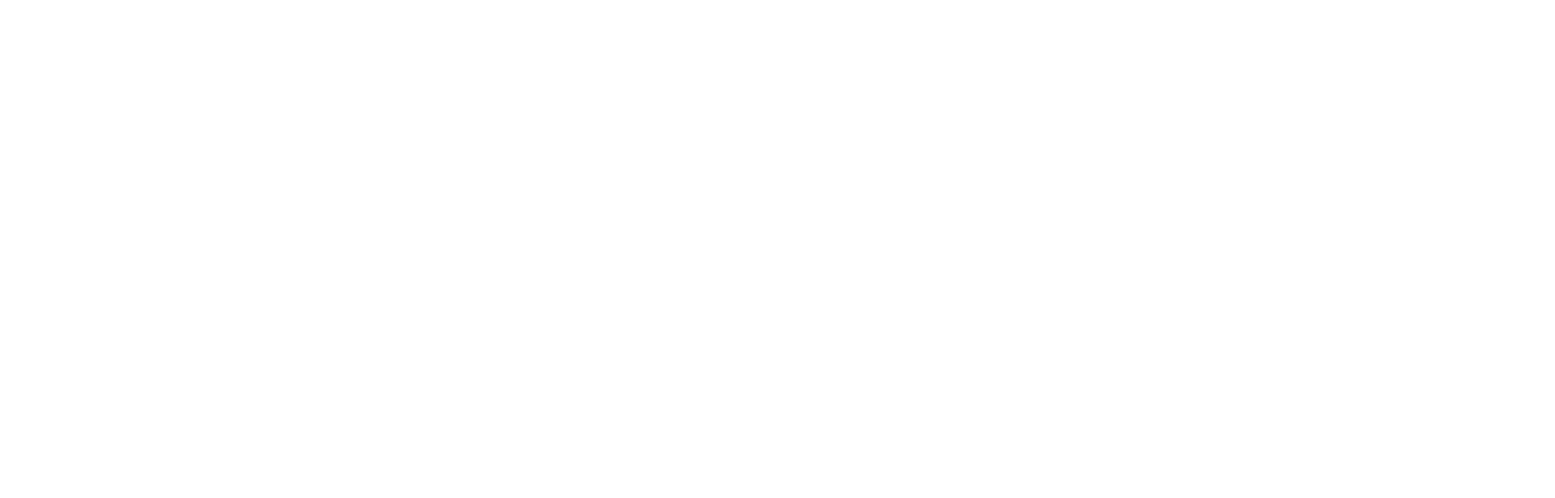
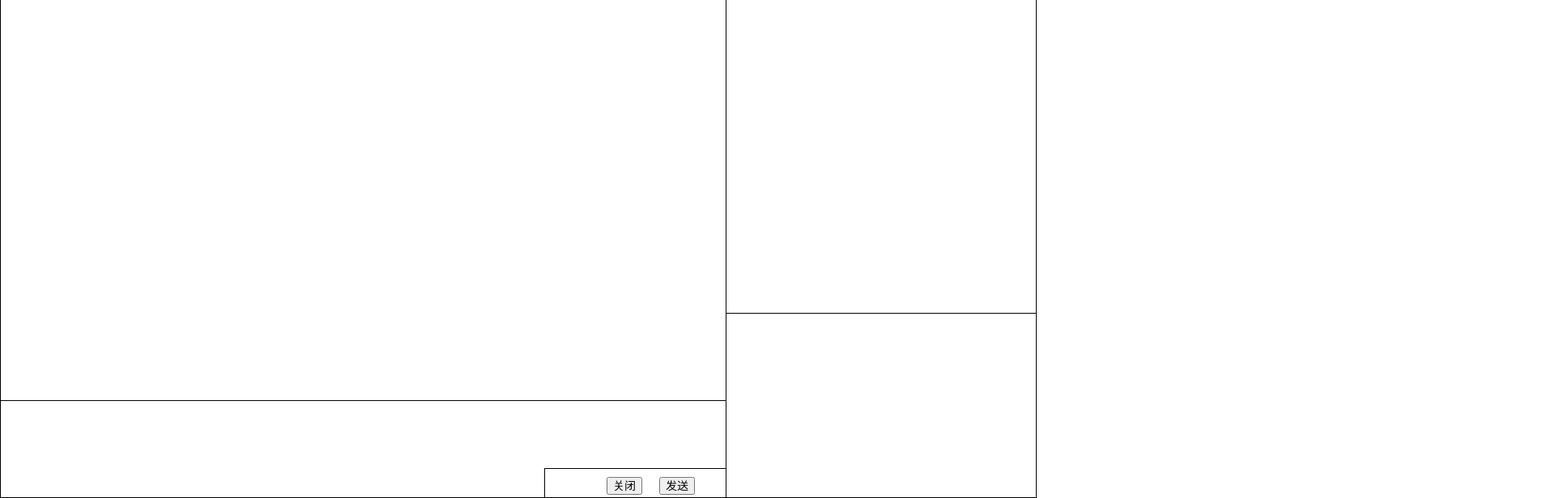
Before and after one commit to MajorTomMan/Papers, a React (Create React App) app in the folder chatroom-app/: page / in a window 1280 px wide. Shown: the part 184-800 px from the top of the page at 81% size, 1920 px wide, since content can reach past the window. Built offline with nearby package versions, Linux system fonts and the light colour scheme.

Commit message:
搭建好基本UI框架

```diff
--- a/chatroom-app/package.json
+++ b/chatroom-app/package.json
@@ -36,5 +36,8 @@
       "last 1 firefox version",
       "last 1 safari version"
     ]
+  },
+  "overrides": {
+    "graceful-fs": "^4.2.9"
   }
 }
--- /dev/null
+++ b/chatroom-app/src/components/ClickBox.js
@@ -0,0 +1,14 @@
+import "../css/Ui.css"
+
+
+
+export default function ClickBox(){
+    return (
+        <div className='ClickBox'>
+            <p>
+            <button type='Button'>关闭</button>
+            <button type='Button'>发送</button>
+            </p>
+        </div>
+    )
+}
--- /dev/null
+++ b/chatroom-app/src/components/Handlemessage.js
@@ -0,0 +1,5 @@
+import React from 'react';
+
+export default function SendMessage(){
+    let message=document.getElementsByClassName();
+}
--- /dev/null
+++ b/chatroom-app/src/components/LChild.js
@@ -0,0 +1,17 @@
+import ClickBox from "./ClickBox"
+import "../css/Ui.css"
+
+export function LChildBottom(){
+    return (
+        <div className='ChildBottom'>
+            <ClickBox />
+        </div>
+    )
+}
+export function LChildMain(){
+    return (
+        <div className='ChildMain'>
+
+        </div>
+    )
+}
--- /dev/null
+++ b/chatroom-app/src/components/RChild.js
@@ -0,0 +1,16 @@
+import "../css/Ui.css"
+
+
+export function RChildMain(){
+    return (
+        <div className='ChildMain'>
+
+        </div>
+    )
+}
+export function RChildBottom(){
+    return (
+        <div className='ChildBottom'>
+        </div>
+    )
+}
--- a/chatroom-app/src/components/Ui.js
+++ b/chatroom-app/src/components/Ui.js
@@ -1,22 +1,10 @@
 import React from 'react';
 import "../css/Ui.css"
 import Title from './Title';
+import { LChildBottom,LChildMain } from "./LChild"
+import { RChildBottom,RChildMain } from "./RChild"
 
 
-function ChildBottom(){
-    return (
-        <div className='ChildBottom'>
-
-        </div>
-    )
-}
-function ChildMain(){
-    return (
-        <div className='ChildMain'>
-
-        </div>
-    )
-}
 function Top(){
     return (
         <div className='Title'>
@@ -37,8 +25,8 @@
 function Right(){
     return (
         <div className='RightUi'>
-            <ChildMain />
-            <ChildBottom />
+            <RChildMain />
+            <RChildBottom />
         </div>
     );
 }
@@ -46,8 +34,8 @@
 function Left(){
     return (
         <div className='LeftUi'>
-            <ChildMain />
-            <ChildBottom />
+            <LChildMain />
+            <LChildBottom />
         </div>
     );
 }
--- a/chatroom-app/src/css/Ui.css
+++ b/chatroom-app/src/css/Ui.css
@@ -1,3 +1,11 @@
+html,body,div,h2{
+    height: 100%;
+    margin: 0;
+    padding: 0;
+}
+
+
+
 .title{
     font-size: large;
 }
@@ -23,32 +31,55 @@
     width: 30%;
     height: 100%;
 }
-html,body,div,h2{
-    height: 100%;
-    margin: 0;
-    padding: 0;
-}
 .LeftUi .ChildMain,.LeftUi .ChildBottom{
     width:inherit;
+    border: 1px solid black;
+    border-top: none;
+    border-right: none;
+    position: absolute;
+}
+.RightUi .ChildMain,.RightUi .ChildBottom{
+    width:100%;
+    border: 1px solid black;
+    border-top: none;
 }
 .LeftUi .ChildMain{
-    position: absolute;
-    height: 85%;
+    height: 80%;
+    overflow: auto;
 }
 .LeftUi .ChildBottom{
-    position: absolute;
     top: 85%;
     height: 15%;
 }
-.RightUi .ChildMain,.RightUi .ChildBottom{
-    width:100%;
-}
 .RightUi .ChildMain{
-    position: absolute;
     height: 70%;
 }
 .RightUi .ChildBottom{
-    position: absolute;
     top: 70%;
     height: 30%;
 }
+
+.LeftUi .ChildBottom .ClickBox{
+    position: inherit;
+    width: 25%;
+    height: 30%;
+    top: 70%;
+    left: 75%;
+    border-bottom: none;
+    border-right: none;
+    border-top:1px solid black;
+    border-left:1px solid black;
+}
+
+.LeftUi .ChildBottom .ClickBox p{
+    position: inherit;
+    margin-top: 10px;
+    margin-bottom: 8px;
+    margin-right: 5px;
+    left: 25%;
+}
+
+.LeftUi .ChildBottom .ClickBox button{
+    margin-left: 20px;
+    margin-right: 1px;
+}
--- a/chatroom-app/src/index.js
+++ b/chatroom-app/src/index.js
@@ -2,6 +2,7 @@
 import ReactDOM from 'react-dom';
 import './index.css';
 import App from './components/App';
+import 'semantic-ui-css/semantic.min.css'
 
 ReactDOM.render(
   <React.StrictMode>
```
Also changed, not shown: chatroom-app/src/components/Chat.js (added, +13 -0 lines), 1 other file (tests, documents, lock files or other folders).
